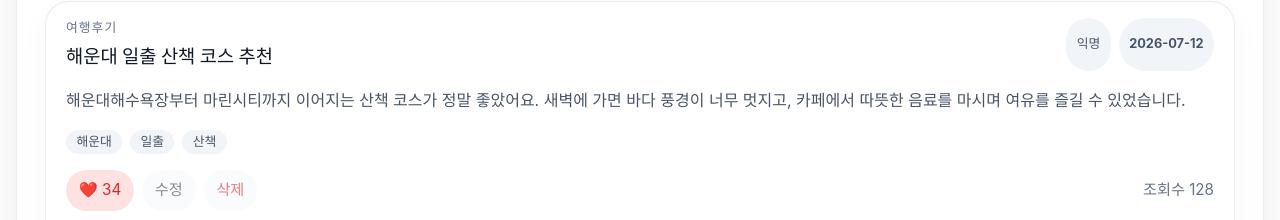
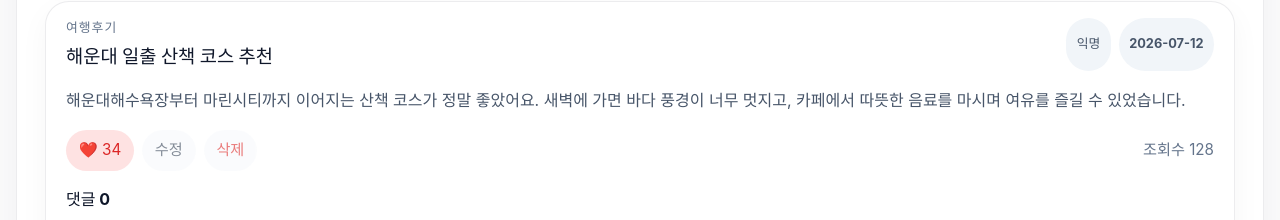
Before and after one commit to Purenight34/ODEGO-netlify, a Vue app: page / in a window 1280 px wide. Shown: the part 1960-2180 px from the top of the page. Built offline with nearby package versions, Linux system fonts and the light colour scheme.

Commit message:
태그 삭제

```diff
--- a/src/components/community/BoardDetail.vue
+++ b/src/components/community/BoardDetail.vue
@@ -149,9 +149,7 @@ watch(
       <p class="content">{{ post.content }}</p>
     </template>
 
-    <div class="tag-list">
-      <span v-for="tag in post.tags" :key="tag" class="tag">{{ tag }}</span>
-    </div>
+    <!-- tags removed from detail view -->
 
     <div class="detail-footer">
       <div class="action-group">
--- a/src/components/community/communityUtils.js
+++ b/src/components/community/communityUtils.js
@@ -53,7 +53,7 @@ export function createPostEntry(payload, id = Date.now()) {
     likes: 0,
     summary: payload.content.slice(0, 60),
     content: payload.content,
-    tags: ['익명', '새글'],
+    tags: [],
     password: payload.password,
     comments: []
   })
```
